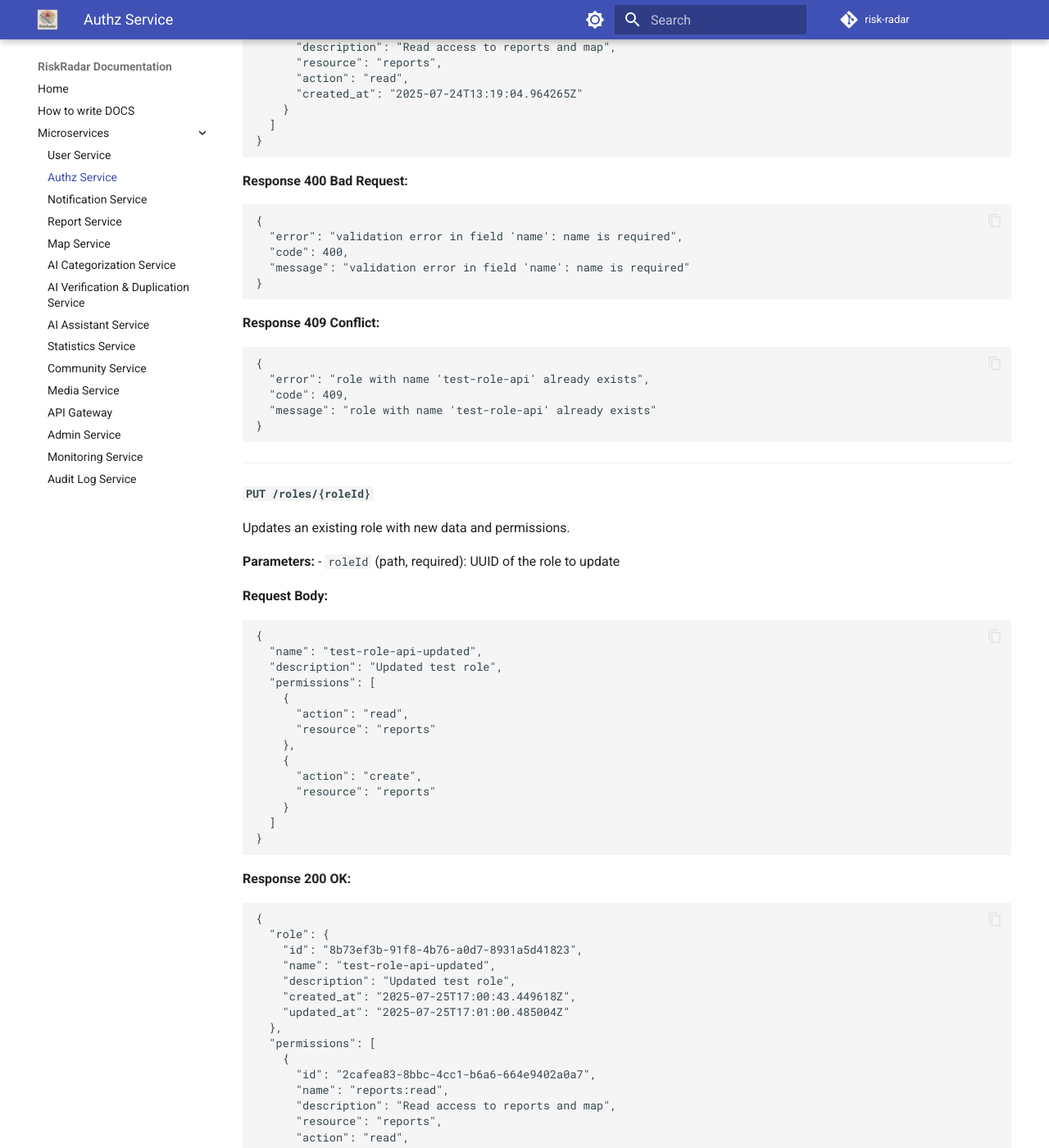
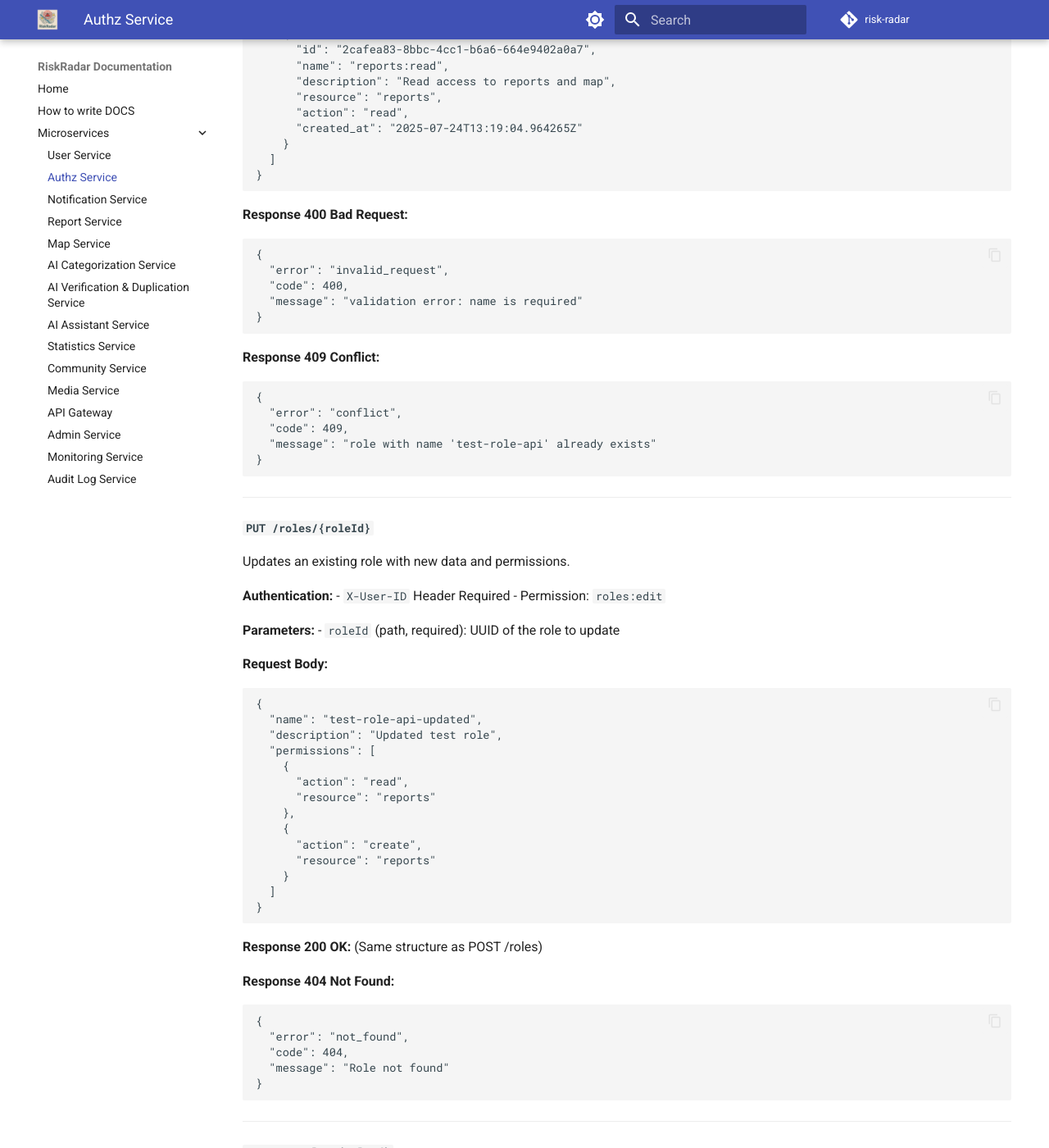
Before and after one commit to risk-radar-project/risk-radar, an MkDocs documentation site: the page built from docs/docs/authz-service/index.md, in a window 1280 px wide and 1400 px high, scrolled down 9179 px. Shown: the whole window at 82% size. Built offline with MkDocs 1.6.1 and Material for MkDocs 9.7.7, drawn with Linux system fonts in a browser that asks for light colours; comment, search, counter and statistics services are not loaded; some of the changed text lies outside the part shown.

Commit message:
[authz-service] docs: align documentation and comments (#88)

````diff
--- a/docs/docs/authz-service/index.md
+++ b/docs/docs/authz-service/index.md
@@ -305,7 +305,7 @@ Retrieves a specific role by ID with its permissions.
 **Response 400 Bad Request:**
 ```json
 {
-  "error": "validation error in field 'uuid': UUID must be exactly 36 characters long",
+  "error": "invalid_request",
   "code": 400,
   "message": "Invalid role ID format"
 }
@@ -314,7 +314,7 @@ Retrieves a specific role by ID with its permissions.
 **Response 404 Not Found:**
 ```json
 {
-  "error": "",
+  "error": "not_found",
   "code": 404,
   "message": "Role not found"
 }
@@ -325,6 +325,10 @@ Retrieves a specific role by ID with its permissions.
 #### `POST /roles`
 
 Creates a new role with specified permissions.
+
+**Authentication:**
+- `X-User-ID` Header Required
+- Permission: `roles:edit`
 
 **Request Body:**
 ```json
@@ -366,16 +370,16 @@ Creates a new role with specified permissions.
 **Response 400 Bad Request:**
 ```json
 {
-  "error": "validation error in field 'name': name is required",
+  "error": "invalid_request",
   "code": 400,
-  "message": "validation error in field 'name': name is required"
+  "message": "validation error: name is required"
 }
 ```
 
 **Response 409 Conflict:**
 ```json
 {
-  "error": "role with name 'test-role-api' already exists",
+  "error": "conflict",
   "code": 409,
   "message": "role with name 'test-role-api' already exists"
 }
@@ -386,6 +390,10 @@ Creates a new role with specified permissions.
 #### `PUT /roles/{roleId}`
 
 Updates an existing role with new data and permissions.
+
+**Authentication:**
+- `X-User-ID` Header Required
+- Permission: `roles:edit`
 
 **Parameters:**
 - `roleId` (path, required): UUID of the role to update
@@ -408,41 +416,12 @@ Updates an existing role with new data and permissions.
 }
 ```
 
-**Response 200 OK:**
-```json
-{
-  "role": {
-    "id": "8b73ef3b-91f8-4b76-a0d7-8931a5d41823",
-    "name": "test-role-api-updated",
-    "description": "Updated test role",
-    "created_at": "2025-07-25T17:00:43.449618Z",
-    "updated_at": "2025-07-25T17:01:00.485004Z"
-  },
-  "permissions": [
-    {
-      "id": "2cafea83-8bbc-4cc1-b6a6-664e9402a0a7",
-      "name": "reports:read",
-      "description": "Read access to reports and map",
-      "resource": "reports",
-      "action": "read",
-      "created_at": "2025-07-24T13:19:04.964265Z"
-    },
-    {
-      "id": "c7bf3acb-cedb-4da7-890f-568a52ca2316",
-      "name": "reports:create",
-      "description": "Create new reports",
-      "resource": "reports",
-      "action": "create",
-      "created_at": "2025-07-24T13:19:04.964265Z"
-    }
-  ]
-}
-```
+**Response 200 OK:** (Same structure as POST /roles)
 
 **Response 404 Not Found:**
 ```json
 {
-  "error": "",
+  "error": "not_found",
   "code": 404,
   "message": "Role not found"
 }
@@ -454,6 +433,10 @@ Updates an existing role with new data and permissions.
 
 Deletes a role by ID.
 
+**Authentication:**
+- `X-User-ID` Header Required
+- Permission: `roles:edit`
+
 **Parameters:**
 - `roleId` (path, required): UUID of the role to delete
 
@@ -463,7 +446,7 @@ No response body.
 **Response 404 Not Found:**
 ```json
 {
-  "error": "role not found",
+  "error": "not_found",
   "code": 404,
   "message": "Role not found"
 }
@@ -523,7 +506,7 @@ Retrieves a specific permission by its UUID.
 **Response 400 Bad Request:**
 ```json
 {
-  "error": "validation error in field 'uuid': UUID must be exactly 36 characters long",
+  "error": "invalid_request",
   "code": 400,
   "message": "Invalid permission ID format"
 }
@@ -532,7 +515,7 @@ Retrieves a specific permission by its UUID.
 **Response 404 Not Found:**
 ```json
 {
-  "error": "",
+  "error": "not_found",
   "code": 404,
   "message": "Permission not found"
 }
@@ -543,6 +526,10 @@ Retrieves a specific permission by its UUID.
 #### `POST /permissions`
 
 Creates a new permission in the global catalog.
+
+**Authentication:**
+- `X-User-ID` Header Required
+- Permission: `permissions:manage`
 
 **Request Body:**
 ```json
@@ -573,36 +560,9 @@ Creates a new permission in the global catalog.
 **Response 400 Bad Request (Validation Error):**
 ```json
 {
-  "error": "validation error in field 'resource': resource is required",
+  "error": "invalid_request",
   "code": 400,
-  "message": "validation error in field 'resource': resource is required"
-}
-```
-
-**Response 400 Bad Request (Invalid Characters):**
-```json
-{
-  "error": "resource and action cannot contain colon (:) character",
-  "code": 400,
-  "message": "resource and action cannot contain colon (:) character"
-}
-```
-
-**Response 409 Conflict:**
-```json
-{
-  "error": "permission with name 'notifications:send' already exists",
-  "code": 409,
-  "message": "permission with name 'notifications:send' already exists"
-}
-```
-
-**Response 500 Internal Server Error:**
-```json
-{
-  "error": "database insert failed",
-  "code": 500,
-  "message": "Failed to create permission"
+  "message": "validation error: resource is required"
 }
 ```
 
@@ -612,79 +572,16 @@ Creates a new permission in the global catalog.
 
 Updates an existing permission by its UUID.
 
+**Authentication:**
+- `X-User-ID` Header Required
+- Permission: `permissions:manage`
+
 **Parameters:**
 - `permissionId` (path, required): UUID of the permission to update
 
-**Request Body:**
-```json
-{
-  "resource": "notifications",
-  "action": "broadcast",
-  "description": "Broadcast notifications to all users"
-}
-```
+**Request Body:** Same as POST
 
-**Field Validation:**
-- `resource`: Required, 1-50 characters, cannot contain colon (:)
-- `action`: Required, 1-50 characters, cannot contain colon (:)
-- `description`: Required, 1-255 characters
-
-**Response 200 OK:**
-```json
-{
-  "id": "a1b2c3d4-e5f6-7890-abcd-ef1234567890",
-  "name": "notifications:broadcast",
-  "description": "Broadcast notifications to all users",
-  "resource": "notifications",
-  "action": "broadcast",
-  "created_at": "2025-07-26T10:30:45.123456Z"
-}
-```
-
-**Response 400 Bad Request (Invalid UUID):**
-```json
-{
-  "error": "validation error in field 'uuid': UUID must be exactly 36 characters long",
-  "code": 400,
-  "message": "Invalid permission ID format"
-}
-```
-
-**Response 400 Bad Request (Validation Error):**
-```json
-{
-  "error": "validation error in field 'action': action is required",
-  "code": 400,
-  "message": "validation error in field 'action': action is required"
-}
-```
-
-**Response 404 Not Found:**
-```json
-{
-  "error": "permission not found",
-  "code": 404,
-  "message": "Permission not found"
-}
-```
-
-**Response 409 Conflict:**
-```json
-{
-  "error": "permission with name 'notifications:broadcast' already exists",
-  "code": 409,
-  "message": "permission with name 'notifications:broadcast' already exists"
-}
-```
-
-**Response 500 Internal Server Error:**
-```json
-{
-  "error": "database update failed",
-  "code": 500,
-  "message": "Failed to update permission"
-}
-```
+**Response 200 OK:** Returns updated permission object.
 
 ---
 
@@ -692,38 +589,14 @@ Updates an existing permission by its UUID.
 
 Deletes a permission from the global catalog. This operation also removes all role assignments for this permission.
 
+**Authentication:**
+- `X-User-ID` Header Required
+- Permission: `permissions:manage`
+
 **Parameters:**
 - `permissionId` (path, required): UUID of the permission to delete
 
-**Response 204 No Content:**
-No response body. The permission and all its role assignments have been successfully deleted.
-
-**Response 400 Bad Request:**
-```json
-{
-  "error": "validation error in field 'uuid': UUID must be exactly 36 characters long",
-  "code": 400,
-  "message": "Invalid permission ID format"
-}
-```
-
-**Response 404 Not Found:**
-```json
-{
-  "error": "permission not found",
-  "code": 404,
-  "message": "Permission not found"
-}
-```
-
-**Response 500 Internal Server Error:**
-```json
-{
-  "error": "database delete failed",
-  "code": 500,
-  "message": "Failed to delete permission"
-}
-```
+**Response 204 No Content:** No response body.
 
 ---
 
@@ -769,15 +642,6 @@ Checks if a user has a specific permission.
 }
 ```
 
-**Response 400 Bad Request (invalid UUID):**
-```json
-{
-  "error": "invalid_request",
-  "code": 400,
-  "message": "Invalid user ID format"
-}
-```
-
 ---
 
 #### `GET /users/{userId}/roles`
@@ -798,15 +662,6 @@ Retrieves all roles assigned to a specific user.
     "updated_at": "2025-07-24T13:19:04.964265Z"
   }
 ]
-```
-
-**Response 400 Bad Request:**
-```json
-{
-  "error": "validation error in field 'uuid': UUID must be exactly 36 characters long",
-  "code": 400,
-  "message": "Invalid user ID format"
-}
 ```
 
 ---
````
Also changed, not shown: 9 other files.
